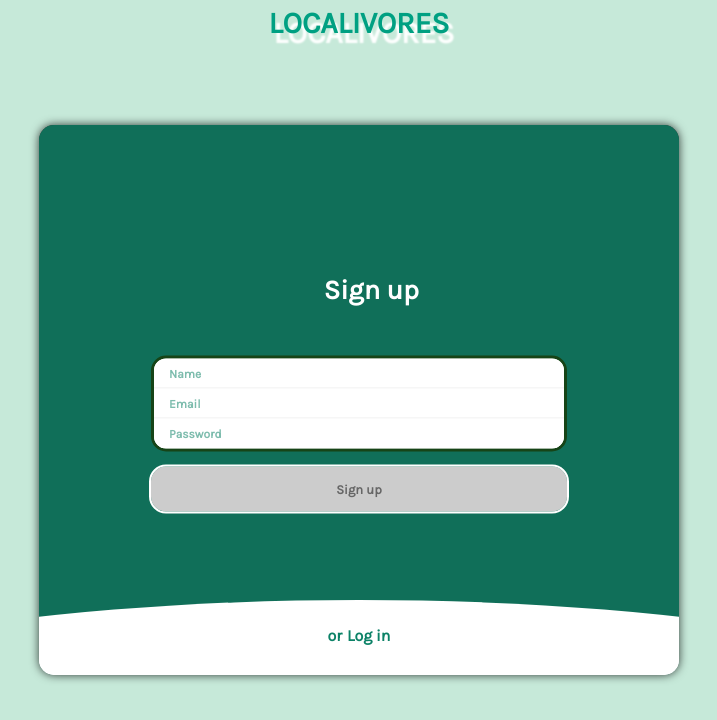
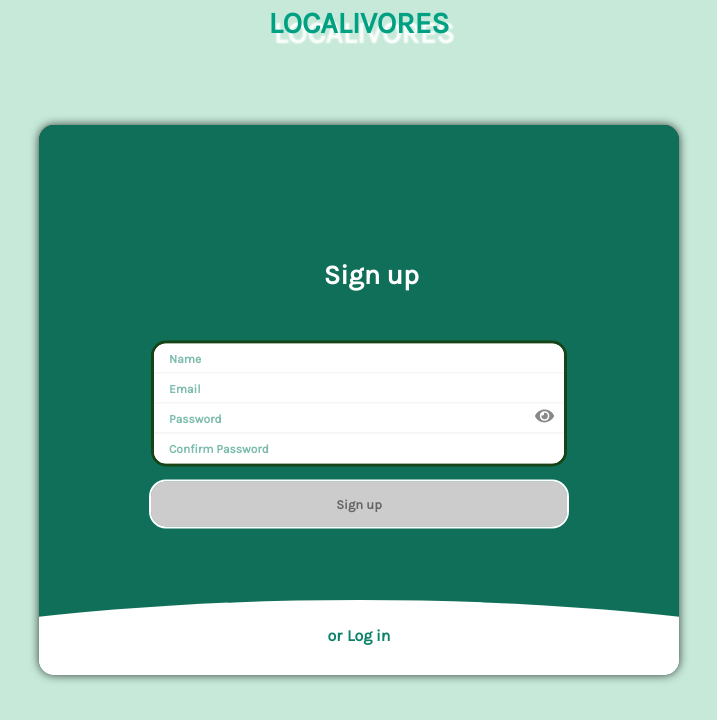
Before and after one commit to krzyswys/Localivores, a React (Create React App) app in the folder client/: page /auth in a window 1280 px wide. Shown: the top 720 px of the page, without its empty margins (281-998 px from the left). Built offline with nearby package versions, Linux system fonts and the light colour scheme.

Commit message:
feat(AuthForm): enhance password fields and validation
- Add visibility toggle icon for password fields to preview the password.
- Introduce 'confirm password' field for Signup form.
- Implement advanced field validation for password input.

```diff
--- a/client/src/components/AuthenticationPage/AuthForm.js
+++ b/client/src/components/AuthenticationPage/AuthForm.js
@@ -1,27 +1,30 @@
-import React, { useState } from 'react';
-import './AuthForm.scss'; // We will create this CSS file in the next step.
-import Button from '../../UI/Button/Button'
-import Logo from '../../UI/Logo/Logo'
-import classes from './FormLogo.module.css'
-import {useNavigate} from 'react-router-dom';
-import useInput from './use-input'
+import React, { useState } from "react";
+import "./AuthForm.scss"; // We will create this CSS file in the next step.
+import Button from "../../UI/Button/Button";
+import Logo from "../../UI/Logo/Logo";
+import classes from "./FormLogo.module.css";
+import { useNavigate } from "react-router-dom";
+import useInput from "./use-input";
+import { FaEye, FaEyeSlash } from "react-icons/fa";
 
 const AuthForm = () => {
   const [isLogin, setIsLogin] = useState(false);
+  const [isPasswordVisible, setIsPasswordVisible] = useState(false);
+
   const navigate = useNavigate();
 
   const navigateHandler = () => {
-    navigate('/after');
+    navigate("/after");
   };
 
   const {
     value: enteredName,
     hasError: nameHasError,
-    isValid: nameIsValud,
+    isValid: nameIsValid,
     valueChangeHandler: nameChangeHandler,
     inputBlurHandler: nameBlurHandler,
     reset: nameReset,
-  } = useInput((value) => value.trim() !== '');
+  } = useInput((value) => value.trim().length >= 3);
 
   const {
     value: enteredEmail,
@@ -30,7 +33,11 @@ const AuthForm = () => {
     valueChangeHandler: emailChangeHandler,
     inputBlurHandler: emailBlurHandler,
     reset: emailReset,
-  } = useInput((value) => value.includes('@'));
+  } = useInput((value) =>
+    /^([a-z0-9_\.-]+)@([\da-z\.-]+)\.([a-z\.]{2,6})$/.test(value)
+  );
+
+  const passwordRegex = /^(?=.*[a-z])(?=.*[A-Z])(?=.*[@$!%*?&#]).+$/;
 
   const {
     value: enteredPassword,
@@ -39,92 +46,177 @@ const AuthForm = () => {
     valueChangeHandler: passwordChangeHandler,
     inputBlurHandler: passwordBlurHandler,
     reset: passwordReset,
-  } = useInput((value) => value.trim() !== '');
+  } = useInput((value) => passwordRegex.test(value));
+
+  const {
+    value: enteredConfirmPassword,
+    hasError: confirmPasswordHasError,
+    isValid: confirmPasswordIsValid,
+    valueChangeHandler: confirmPasswordChangeHandler,
+    inputBlurHandler: confirmPasswordBlurHandler,
+    reset: confirmPasswordReset,
+  } = useInput((value) => value === enteredPassword);
 
   let loginIsValid = false;
   let signupIsValid = false;
-  if (nameIsValud && emailIsValid && passwordIsValid) {
+  if (
+    nameIsValid &&
+    emailIsValid &&
+    passwordIsValid &&
+    confirmPasswordIsValid
+
+  ) {
     signupIsValid = true;
   }
+
   if (emailIsValid && passwordIsValid) {
     loginIsValid = true;
   }
 
-
-  const changeAuth = () =>{
+  const changeAuth = () => {
     nameReset();
     emailReset();
     passwordReset();
+    confirmPasswordReset();
     setIsLogin((prevState) => !prevState);
-
-  }
+  };
 
   return (
     <main className="auth-form">
       <Logo className={classes.logo} onClick={navigateHandler} />
       <div className="form-structor">
         <div className={isLogin ? "signup slide-up" : "signup"}>
-          <h2 className="form-title" id="signup" onClick={changeAuth}><span>or</span>Sign up</h2>
-          {!isLogin && <div className="form-holder">
+          <h2 className="form-title" id="signup" onClick={changeAuth}>
+            <span>or</span>Sign up
+          </h2>
+          <div className="form-holder">
             <input
               type="text"
-              className={`input ${nameHasError ? 'invalid' : ''}`}
+              className={`input ${nameHasError ? "invalid" : ""}`}
               placeholder="Name"
               name="name"
+              id="signup_name"
               value={enteredName}
               onChange={nameChangeHandler}
               onBlur={nameBlurHandler}
             />
-            {nameHasError && <p className="error-text">Please enter a valid name.</p>}
+            {nameHasError && (
+              <label htmlFor="signup_name" className="error-text">The name must be at least 3 characters long.</label>
+            )}
             <input
               type="email"
-              className={`input ${emailHasError ? 'invalid' : ''}`}
+              className={`input ${emailHasError ? "invalid" : ""}`}
               placeholder="Email"
               name="email"
+              id="signup_email"
               value={enteredEmail}
               onChange={emailChangeHandler}
               onBlur={emailBlurHandler}
             />
-            {emailHasError && <p className="error-text">Please enter a valid email.</p>}
+            {emailHasError && (
+              <label htmlFor="signup_email" className="error-text">Please enter a valid email.</label>
+            )}
+            <div className="password-container">
+              <input
+                type={isPasswordVisible ? "text" : "password"}
+                className={`input ${passwordHasError ? "invalid" : ""}`}
+                placeholder="Password"
+                name="password"
+                id="signup_password"
+                value={enteredPassword}
+                onChange={passwordChangeHandler}
+                onBlur={passwordBlurHandler}
+              />
+              <button
+                onClick={() => setIsPasswordVisible((prev) => !prev)}
+                className="visibility-icon"
+                aria-label={
+                  isPasswordVisible ? "Hide password" : "Show password"
+                }
+              >
+                {isPasswordVisible ? <FaEyeSlash /> : <FaEye />}
+              </button>
+            </div>
+
+            {passwordHasError && (
+              <label htmlFor="signup_password" className="error-text">
+                Password must have lowercase and uppercase letters and at least
+                one special character.
+              </label>
+            )}
             <input
-              type="password"
-              className={`input ${passwordHasError ? 'invalid' : ''}`}
-              placeholder="Password"
-              name="password"
-              value={enteredPassword}
-              onChange={passwordChangeHandler}
-              onBlur={passwordBlurHandler}
+              type={isPasswordVisible ? "text" : "password"}
+              className={`input ${confirmPasswordHasError ? "invalid" : ""}`}
+              placeholder="Confirm Password"
+              name="confirmPassword"
+              id="signup_confirmPassword"
+              value={enteredConfirmPassword}
+              onChange={confirmPasswordChangeHandler}
+              onBlur={confirmPasswordBlurHandler}
             />
-            {passwordHasError && <p className="error-text">Please enter a valid password.</p>}
-          </div>}
-          <Button type="submit" className="submit-btn" disabled={!signupIsValid}>Sign up</Button>
+            {confirmPasswordHasError && (
+              <label htmlFor="signup_confirmPassword" className="error-text">Passwords don't match.</label>
+            )}
+          </div>
+          <Button
+            type="submit"
+            className="submit-btn"
+            disabled={!signupIsValid}
+          >
+            Sign up
+          </Button>
         </div>
         <div className={isLogin ? "login" : "login slide-up"}>
           <div className="center">
-            <h2 className="form-title" id="login" onClick={changeAuth}><span>or</span>Log in</h2>
-            {isLogin && <div className="form-holder">
+            <h2 className="form-title" id="login" onClick={changeAuth}>
+              <span>or</span>Log in
+            </h2>
+            <div className="form-holder">
               <input
                 type="email"
-                className={`input ${emailHasError ? 'invalid' : ''}`}
+                className={`input ${emailHasError ? "invalid" : ""}`}
                 placeholder="Email"
                 name="email"
+                id="login_email"
                 value={enteredEmail}
                 onChange={emailChangeHandler}
                 onBlur={emailBlurHandler}
               />
-              {emailHasError && <p className="error-text">Please enter a valid email.</p>}
+              {emailHasError && (
+                <label htmlFor="login_email" className="error-text">Please enter a valid email.</label>
+              )}
+              <div className="password-container">
               <input
-                type="password"
-                className={`input ${passwordHasError ? 'invalid' : ''}`}
+                type={isPasswordVisible ? "text" : "password"}
+                className={`input ${passwordHasError ? "invalid" : ""}`}
                 placeholder="Password"
                 name="password"
+                id="login_password"
                 value={enteredPassword}
                 onChange={passwordChangeHandler}
                 onBlur={passwordBlurHandler}
               />
-              {passwordHasError && <p className="error-text">Please enter a valid password.</p>}
-            </div>}
-            <Button type="submit" className="submit-btn" disabled={!loginIsValid}>Log in</Button>
+              <button
+                onClick={() => setIsPasswordVisible((prev) => !prev)}
+                className="visibility-icon"
+                aria-label={
+                  isPasswordVisible ? "Hide password" : "Show password"
+                }
+              >
+                {isPasswordVisible ? <FaEyeSlash /> : <FaEye />}
+              </button>
+            </div>
+              {passwordHasError && (
+                <label htmlFor="login_password" className="error-text">Please enter a valid password.</label>
+              )}
+            </div>
+            <Button
+              type="submit"
+              className="submit-btn"
+              disabled={!loginIsValid}
+            >
+              Log in
+            </Button>
           </div>
         </div>
       </div>
--- a/client/src/components/AuthenticationPage/AuthForm.scss
+++ b/client/src/components/AuthenticationPage/AuthForm.scss
@@ -31,6 +31,28 @@
 		background-color:var(--common-lighter-bg-color);
 
 	}
+	label{
+		display:block;
+	}
+	.password-container {
+		position: relative;
+	  }
+
+	  .visibility-icon {
+		position: absolute;
+		right: 10px;
+		top: 50%;
+		transform: translateY(-50%);
+		background: none;
+		border: none;
+		cursor: pointer;
+		color: #888;
+		font-size: 1.2em;
+	  }
+
+	  .visibility-icon:hover {
+		color: #555;
+	  }
 
 	.signup {
 		position: absolute;
@@ -89,6 +111,9 @@
 			visibility: visible;
 			-webkit-transition: all .3s ease;
 
+
+
+
 			.input {
 				border: 0;
 				outline: none;
@@ -111,7 +136,7 @@
 
 			}
 			.invalid{
-				background-color:rgb(254, 194, 194);
+				background-color:rgb(255, 233, 233);
 				color:rgb(114, 1, 1);
 				border-top:2px solid rgb(114, 1, 1);
 				border-bottom:1px dotted rgba(114, 1, 1, 0.205);
@@ -120,6 +145,7 @@
 				}
 
 			}
+
 			.error-text{
 				color:rgb(114, 1, 1);
 				font-size: 12px;
@@ -127,7 +153,7 @@
 				padding-top: 5px;
 				padding-bottom: 10px;
 				text-align: center;
-				background-color:rgb(254, 194, 194);
+				background-color:rgb(255, 233, 233);
 			}
 		}
 
@@ -241,7 +267,7 @@
 					}
 				}
 				.invalid{
-					background-color:rgb(254, 194, 194);
+					background-color:rgb(255, 233, 233);
 					color:rgb(114, 1, 1);
 					border-top:2px solid rgb(114, 1, 1);
 					border-bottom:1px dotted rgba(114, 1, 1, 0.205);
@@ -257,7 +283,7 @@
 					padding-top: 5px;
 					padding-bottom: 10px;
 					text-align: center;
-					background-color:rgb(254, 194, 194);
+					background-color:rgb(255, 233, 233);
 				}
 			}
 
```
